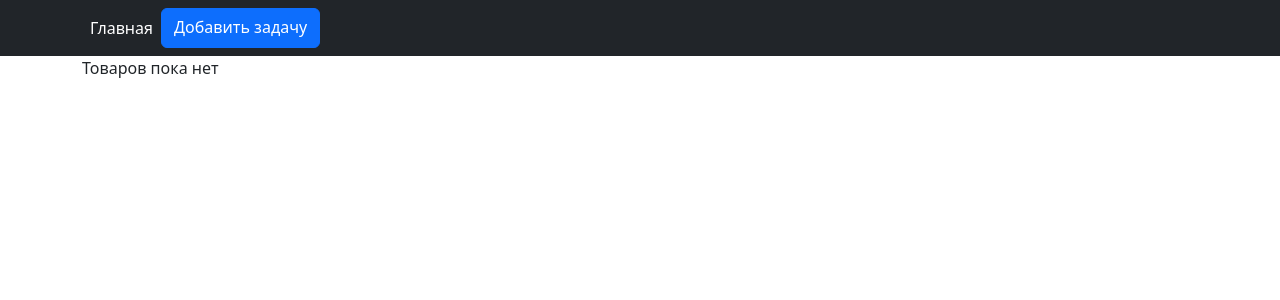
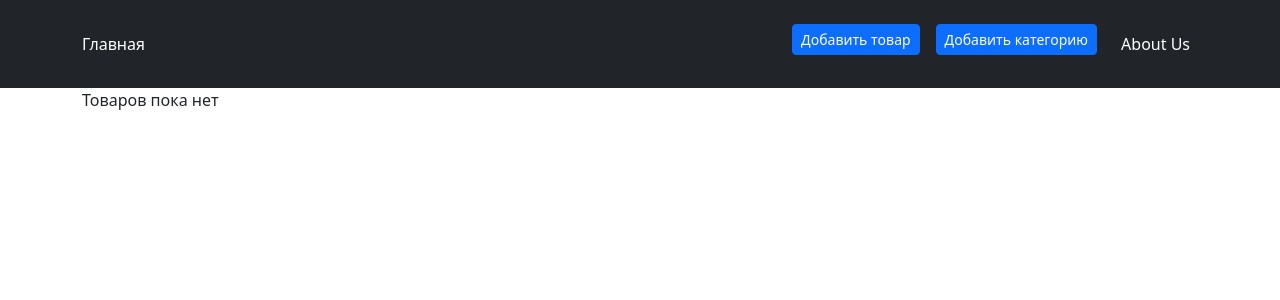
Before and after one commit to akkazief/laboratory, a Django app: page / in a window 1280 px wide. Shown: the top 300 px of the page. Run offline with Django 5.2, Linux system fonts and the light colour scheme.

Commit message:
slightly enhanced frontend part

```diff
--- a/shop/models/category.py
+++ b/shop/models/category.py
@@ -1,8 +1,8 @@
 from django.db import models
 
 class Category(models.Model):
-    name = models.CharField(max_length=100, unique=True)
-    description = models.TextField(max_length=500, null=True, blank=True)
+    name = models.CharField(max_length=100, unique=True, verbose_name="Название")
+    description = models.TextField(max_length=500, null=True, blank=True, verbose_name="Описание")
 
     def __str__(self):
         return self.name
--- a/shop/templates/base.html
+++ b/shop/templates/base.html
@@ -9,21 +9,28 @@
     <title>Title</title>
 </head>
 <body>
-<nav class="navbar navbar-expand-lg bg-dark navbar-dark">
-    <div class="container">
-        <button class="navbar-toggler" type="button" data-bs-toggle="collapse" data-bs-target="#navbarNavAltMarkup"
-                aria-controls="navbarNavAltMarkup" aria-expanded="false" aria-label="Toggle navigation">
-            <span class="navbar-toggler-icon"></span>
-        </button>
-        <div class="collapse navbar-collapse" id="navbarNavAltMarkup">
-            <div class="navbar-nav">
-                <a class="nav-link active" aria-current="page" href="{% url 'main' %}">Главная</a>
-                {% block nav %}
-                {% endblock %}
+
+<nav class="navbar navbar-expand-md bg-dark py-4">
+        <div class="container">
+           <a class="nav-link active text-white" aria-current="page" href="{% url 'main' %}">Главная</a>
+
+            <div class="collapse navbar-collapse" id="navbarNav">
+                <ul class="navbar-nav ms-auto ">
+                    <li class="nav-item">
+                        {% block add_product %}
+                        {% endblock %}
+                    </li>
+                    <li class="nav-item ms-3">
+                        {% block add_category %}
+                        {% endblock %}
+                    </li>
+                    <li class="nav-item">
+                        <a class="nav-link text-white ms-md-3" href="#">About Us</a>
+                    </li>
+                </ul>
             </div>
         </div>
-    </div>
-</nav>
+    </nav>
 <div class="container">
     {% block content %}
     {% endblock %}
--- a/shop/templates/catalog/product_details.html
+++ b/shop/templates/catalog/product_details.html
@@ -1,6 +1,6 @@
 {% extends "base.html" %}
-{% block nav %}
-     <a class="btn btn-primary btn-m" href="{% url 'create_task' %}">Добавить задачу</a>
+{% block add_product %}
+     <a class="btn btn-primary btn-m" href="{% url 'create_task' %}">Добавить товар</a>
 {% endblock %}
 {% block content %}
     <div class="card my-5">
--- a/shop/templates/catalog/products.html
+++ b/shop/templates/catalog/products.html
@@ -1,8 +1,14 @@
 {% extends "base.html" %}
 
-{% block nav %}
-    <a class="btn btn-primary btn-m" href="{% url 'add_product' %}">Добавить задачу</a>
+{% block add_product %}
+    <a class="btn btn-primary btn-sm" href="{% url 'add_product' %}">Добавить товар</a>
 {% endblock %}
+
+
+{% block add_category %}
+    <a class="btn btn-primary btn-sm" href="{% url 'add_category' %}">Добавить категорию</a>
+{% endblock %}
+
 
 {% block content %}
 
--- a/shop/urls.py
+++ b/shop/urls.py
@@ -1,11 +1,13 @@
 from django.urls import path
-from shop.views import products_view, product_add_view, product_view
+from shop.views import products_view, product_add_view, product_view, category_add_view
+
 
 urlpatterns = [
     path('', products_view, name='main'),
     path('products/', products_view, name='products'),
 
     path('products/add/', product_add_view, name='add_product'),
+    path('categories/add/', category_add_view, name='add_category'),
 
     # path('products/delete_task/<int:pk>/', delete_product, name='delete_product'),
 
```
Also changed, not shown: shop/templates/catalog/add_category.html (+10 -9 lines).
